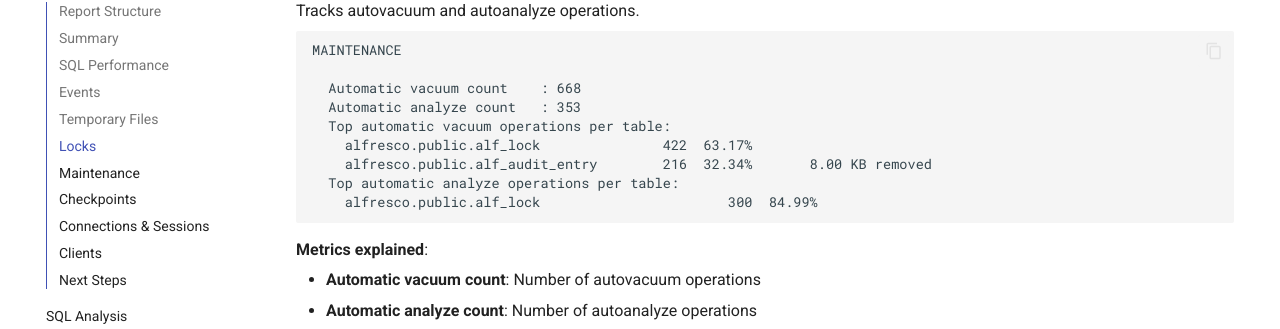
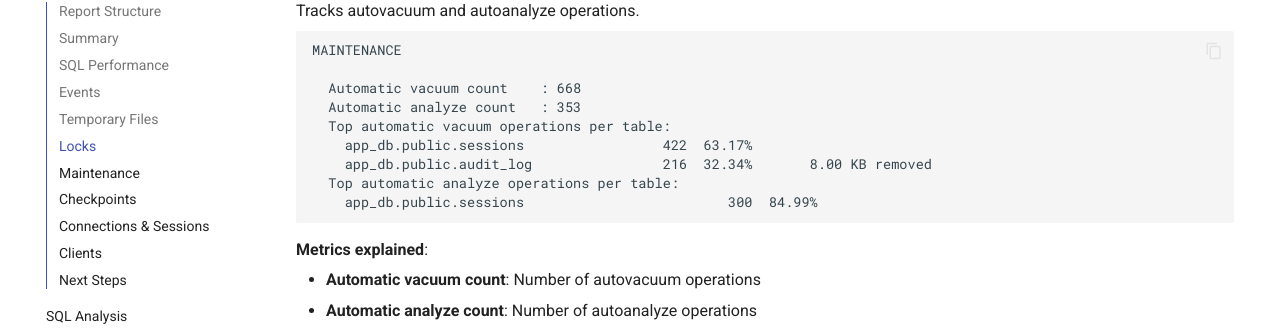
Before and after one commit to Alain-L/quellog, an MkDocs documentation site: the page built from docs/default-report.md, in a window 1280 px wide and 900 px high, scrolled down 4569 px. Shown: the part 124-453 px from the top of the window. Built offline with MkDocs 1.6.1 and Material for MkDocs 9.7.7, drawn with Linux system fonts in a browser that asks for light colours; comment, search, counter and statistics services are not loaded.

Commit message:
docs: use generic table names in Maintenance section
Replace alfresco-specific table names with generic examples:
- alfresco.public.alf_lock → app_db.public.sessions
- alfresco.public.alf_audit_entry → app_db.public.audit_log

Keep the same metrics and format, just use neutral table names.

````diff
--- a/docs/default-report.md
+++ b/docs/default-report.md
@@ -217,10 +217,10 @@ MAINTENANCE
   Automatic vacuum count    : 668
   Automatic analyze count   : 353
   Top automatic vacuum operations per table:
-    alfresco.public.alf_lock               422  63.17%
-    alfresco.public.alf_audit_entry        216  32.34%       8.00 KB removed
+    app_db.public.sessions                 422  63.17%
+    app_db.public.audit_log                216  32.34%       8.00 KB removed
   Top automatic analyze operations per table:
-    alfresco.public.alf_lock                       300  84.99%
+    app_db.public.sessions                         300  84.99%
 ```
 
 **Metrics explained**:
````
